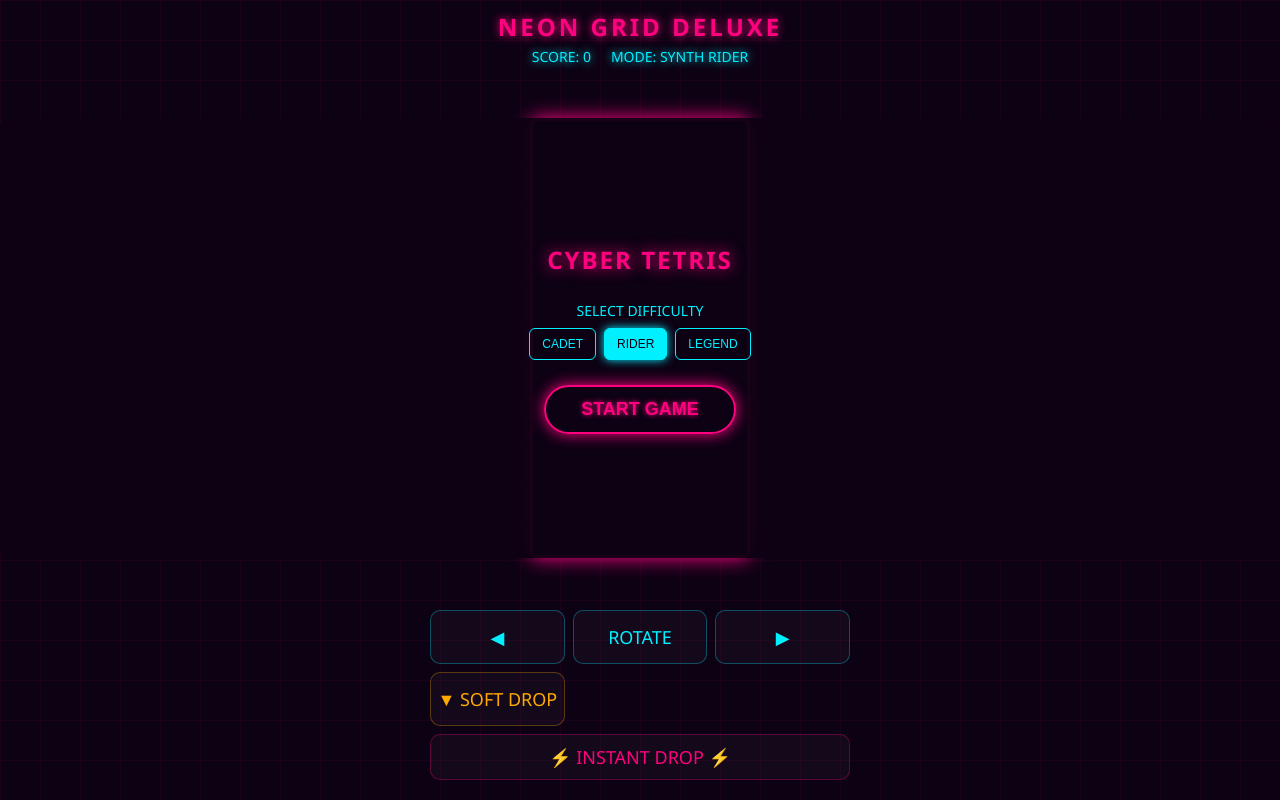
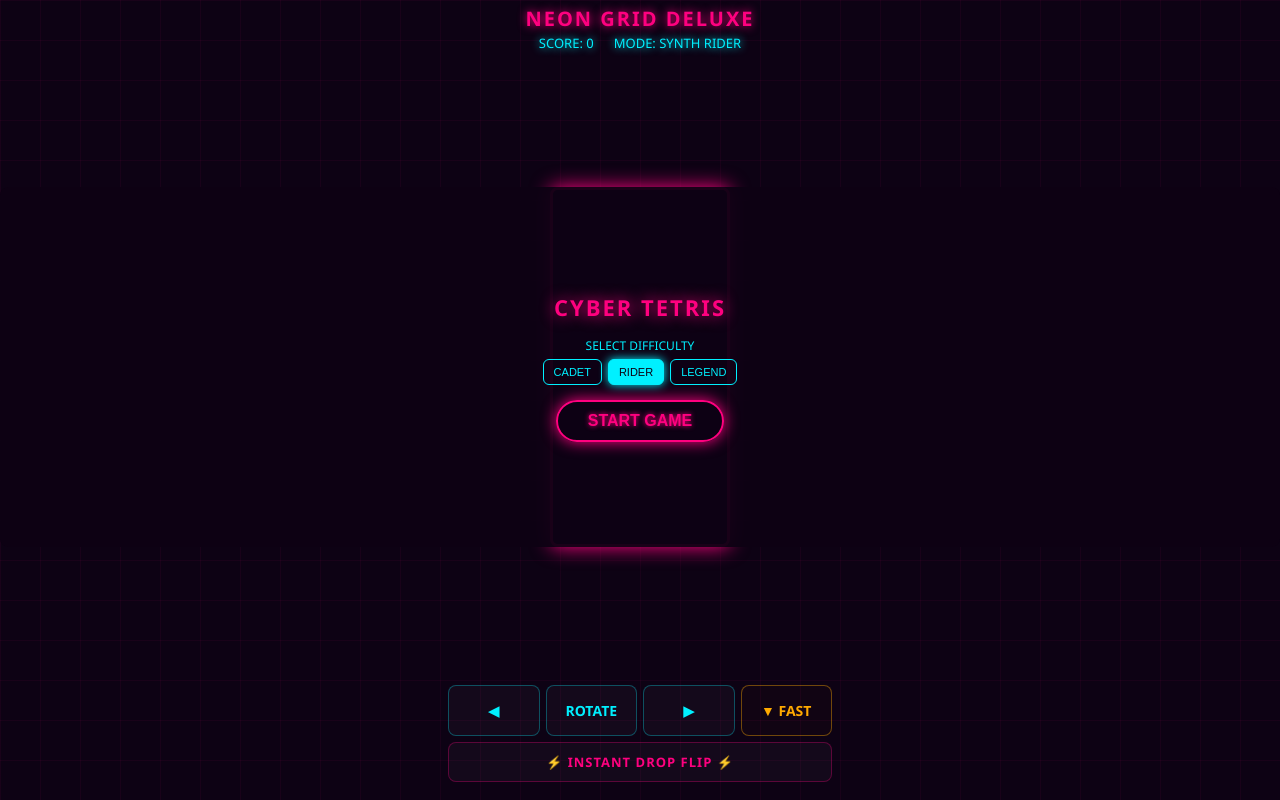
Before and after one commit to BavarianOne/bayerische-kartenspiele, a website: page neonblocks.html in a window 1280 px wide. Drawn offline with Linux system fonts and the light colour scheme.

Commit message:
Aktualisieren von neonblocks.html

```diff
--- a/neonblocks.html
+++ b/neonblocks.html
@@ -31,14 +31,14 @@
         }
 
         header {
-            padding: 10px;
+            padding: 5px;
             text-align: center;
             text-shadow: 0 0 10px #ff007f;
         }
 
         h1 {
-            font-size: 24px;
-            letter-spacing: 3px;
+            font-size: 20px;
+            letter-spacing: 2px;
             color: #ff007f;
         }
 
@@ -46,10 +46,10 @@
             display: flex;
             gap: 20px;
             justify-content: center;
-            font-size: 14px;
+            font-size: 13px;
             color: #00f0ff;
             text-shadow: 0 0 8px #00f0ff;
-            margin-top: 4px;
+            margin-top: 2px;
         }
 
         #game-container {
@@ -59,7 +59,8 @@
             align-items: center;
             justify-content: center;
             width: 100%;
-            max-height: 55vh;
+            max-height: 45vh; /* Shrunk height so controls fit on screen */
+            margin: 5px 0;
         }
 
         canvas {
@@ -84,38 +85,39 @@
             justify-content: center;
             z-index: 10;
             border-radius: 8px;
-            padding: 20px;
+            padding: 10px;
         }
 
         #overlay h2 {
             color: #ff007f;
             text-shadow: 0 0 15px #ff007f;
-            margin-bottom: 10px;
+            margin-bottom: 5px;
             letter-spacing: 2px;
+            font-size: 22px;
         }
 
         .selector-title {
-            font-size: 14px;
+            font-size: 12px;
             color: #00f0ff;
-            margin-top: 15px;
-            margin-bottom: 8px;
+            margin-top: 10px;
+            margin-bottom: 5px;
             text-transform: uppercase;
         }
 
         .diff-modes {
             display: flex;
-            gap: 8px;
-            margin-bottom: 25px;
+            gap: 6px;
+            margin-bottom: 15px;
         }
 
         .diff-btn {
-            padding: 8px 12px;
+            padding: 6px 10px;
             background: transparent;
             border: 1px solid #00f0ff;
             color: #00f0ff;
             border-radius: 6px;
             cursor: pointer;
-            font-size: 12px;
+            font-size: 11px;
             transition: all 0.2s;
         }
 
@@ -126,8 +128,8 @@
         }
 
         .btn {
-            padding: 12px 35px;
-            font-size: 18px;
+            padding: 10px 30px;
+            font-size: 16px;
             font-weight: bold;
             background: transparent;
             color: #ff007f;
@@ -139,26 +141,30 @@
             text-transform: uppercase;
         }
 
-        /* Responsive Mobile Layout Controls Grid */
+        /* Fixed Controls Panel layout spacing */
         #controls-pad {
             width: 100%;
-            max-width: 440px;
-            padding: 10px;
+            max-width: 400px;
+            padding: 8px;
             display: grid;
-            grid-template-columns: repeat(3, 1fr);
-            gap: 8px;
+            grid-template-columns: repeat(4, 1fr);
+            gap: 6px;
             margin-bottom: 10px;
         }
 
         .control-btn {
             background: rgba(255, 255, 255, 0.03);
             border: 1px solid rgba(0, 240, 255, 0.3);
-            border-radius: 10px;
+            border-radius: 8px;
             color: #00f0ff;
-            font-size: 18px;
-            padding: 14px 0;
+            font-size: 14px;
+            padding: 15px 0;
             text-align: center;
             touch-action: none;
+            display: flex;
+            align-items: center;
+            justify-content: center;
+            font-weight: bold;
         }
 
         .control-btn:active, .control-btn.active {
@@ -169,21 +175,24 @@
 
         .orange-btn {
             color: #ffaa00;
-            border-color: rgba(255, 170, 0, 0.3);
+            border-color: rgba(255, 170, 0, 0.4);
+            background: rgba(255, 170, 0, 0.02);
         }
-        .orange-btn:active {
+        .orange-btn:active, .orange-btn.active {
             background: rgba(255, 170, 0, 0.2);
             border-color: #ffaa00;
-            box-shadow: 0 0 10px #ffaa00;
+            box-shadow: 0 0 12px #ffaa00;
         }
 
-        .span-3 {
-            grid-column: span 3;
+        .span-4 {
+            grid-column: span 4;
             padding: 10px 0;
             color: #ff007f;
             border-color: rgba(255, 0, 127, 0.3);
+            font-size: 13px;
+            letter-spacing: 1px;
         }
-        .span-3:active {
+        .span-4:active {
             background: rgba(255, 0, 127, 0.2);
             border-color: #ff007f;
             box-shadow: 0 0 10px #ff007f;
@@ -220,12 +229,12 @@
         <div class="control-btn" id="btn-left">◀</div>
         <div class="control-btn" id="btn-rotate">ROTATE</div>
         <div class="control-btn" id="btn-right">▶</div>
-        <div class="control-btn orange-btn" id="btn-fast-down">▼ SOFT DROP</div>
-        <div class="control-btn span-3" id="btn-drop">⚡ INSTANT DROP ⚡</div>
+        <div class="control-btn orange-btn" id="btn-fast-down">▼ FAST</div>
+        <div class="control-btn span-4" id="btn-drop">⚡ INSTANT DROP FLIP ⚡</div>
     </div>
 
 <script>
-    // --- NATIVE AUDIO MIXER (Music + Effects) ---
+    // --- NATIVE AUDIO MIXER ---
     let audioCtx = null;
     let musicIntervalId = null;
     let currentTempo = 700;
@@ -255,7 +264,6 @@
         } catch(e) {}
     }
 
-    // Procedural Music Array (Classic Tetris theme baseline simplified into a Retro Bass loop)
     const musicNotes = [
         146.83, 110.00, 116.54, 130.81, 116.54, 110.00, 146.83, 146.83,
         130.81, 164.81, 196.00, 174.61, 164.81, 130.81, 146.83, 110.00
@@ -264,15 +272,11 @@
 
     function startBackgroundMusic() {
         stopBackgroundMusic();
-        // Tempo maps perfectly to match dropping velocity rhythm
         let stepDuration = Math.max(180, currentTempo * 0.5);
         musicIntervalId = setInterval(() => {
             if (!gameRunning) return;
             let note = musicNotes[musicStep % musicNotes.length];
-            // Play a synthetic fat retro triangle-wave bass note
             playTone(note, 'triangle', stepDuration / 1000 * 0.9, 0.12);
-
-            // Add a clean synth hi-hat sound on alternate steps
             if (musicStep % 2 === 0) {
                 playTone(8000, 'triangle', 0.02, 0.02);
             }
@@ -338,7 +342,6 @@
         context.fillStyle = '#140526';
         context.fillRect(0, 0, canvas.width, canvas.height);
 
-        // Background Grid lines
         context.strokeStyle = 'rgba(255, 0, 127, 0.05)';
         for (let r = 0; r <= ROWS; r++) {
             context.beginPath(); context.moveTo(0, r*BLOCK_SIZE); context.lineTo(canvas.width, r*BLOCK_SIZE); context.stroke();
@@ -418,7 +421,7 @@
             player.pos.x += offset;
             offset = -(offset + (offset > 0 ? 1 : -1));
             if (offset > player.matrix[0].length) {
-                player.matrix.forEach(row => row.reverse()); // Reverse back
+                player.matrix.forEach(row => row.reverse());
                 player.pos.x = pos;
                 return;
             }
@@ -464,10 +467,11 @@
 
     function update(time = 0) {
         if(!gameRunning) return;
+
+        if (!lastTime) lastTime = time;
         const deltaTime = time - lastTime;
         lastTime = time;
 
-        // Apply fast drop speed if user holds down soft drop button
         dropInterval = isFastDropping ? 40 : baseDropInterval;
 
         dropCounter += deltaTime;
@@ -483,12 +487,12 @@
         document.getElementById('score').innerText = score;
         playerReset();
         gameRunning = true;
-        lastTime = performance.now();
+        lastTime = 0;
         startBackgroundMusic();
-        update();
+        requestAnimationFrame(update);
     }
 
-    // --- CONTROLS PAD INTERFACE CONTROLLER ---
+    // --- BUTTON BINDINGS ---
     function setupTouchButton(id, onStart, onEnd = null) {
         const el = document.getElementById(id);
 
@@ -504,7 +508,6 @@
             });
         }
 
-        // Desktop Mouse alternative fallback triggers
         el.addEventListener('mousedown', () => { if(gameRunning) { onStart(); draw(); } });
         if(onEnd) el.addEventListener('mouseup', onEnd);
     }
@@ -514,20 +517,18 @@
     setupTouchButton('btn-rotate', () => playerRotate());
     setupTouchButton('btn-drop', () => playerInstantDrop());
 
-    // Continuous soft dropping configurations
     setupTouchButton('btn-fast-down',
         () => { isFastDropping = true; },
         () => { isFastDropping = false; }
     );
 
-    // Keyboard Fallbacks
     document.addEventListener('keydown', e => {
         if(!gameRunning) return;
         if (e.keyCode === 37) playerMove(-1);
         else if (e.keyCode === 39) playerMove(1);
         else if (e.keyCode === 38) playerRotate();
         else if (e.keyCode === 32) playerInstantDrop();
-        else if (e.keyCode === 40) isFastDropping = true; // Down arrow triggers fast soft-drop
+        else if (e.keyCode === 40) isFastDropping = true;
         draw();
     });
     document.addEventListener('keyup', e => {
```
